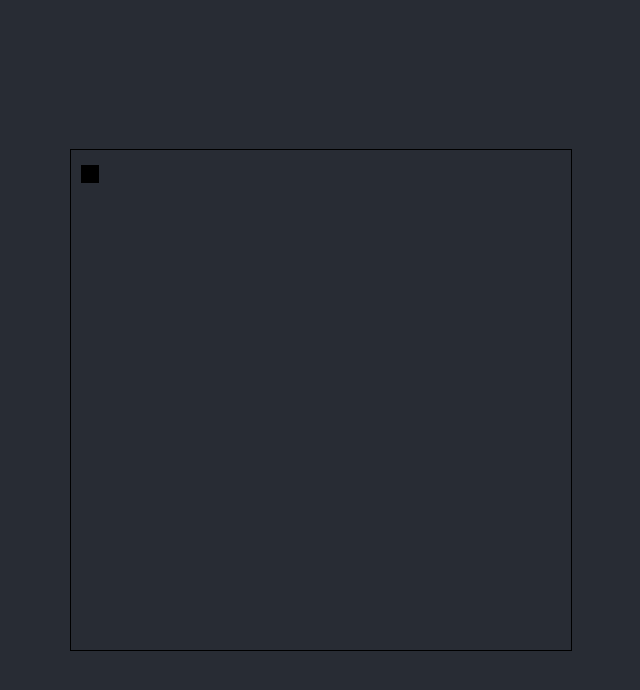
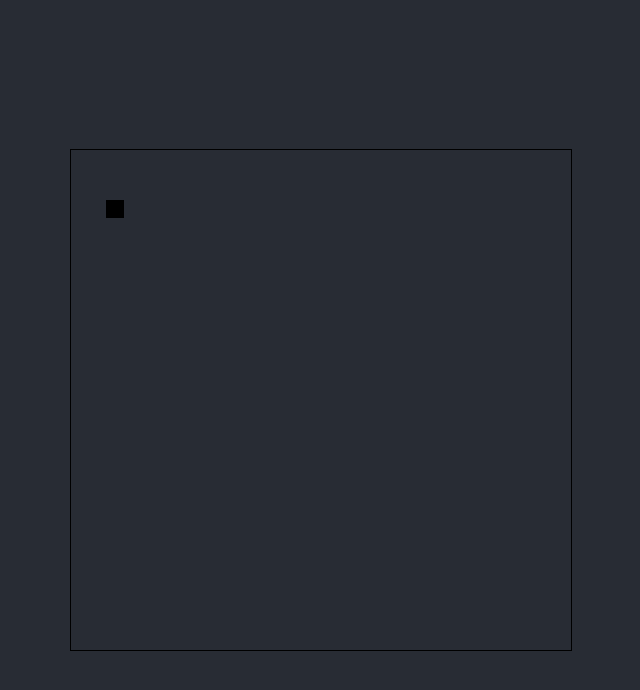
Before and after one commit to cs-unknown/FE, a React (Create React App) app in the folder cs-unknown/: page / in a window 1280 px wide. Shown: the top 690 px of the page, without its empty margins (319-959 px from the left). Built offline with nearby package versions, Linux system fonts and the light colour scheme.

Commit message:
can move rectangle around canvas using arrow keys

```diff
--- a/cs-unknown/src/App.js
+++ b/cs-unknown/src/App.js
@@ -12,8 +12,18 @@ function App() {
     <div className='App'>
       <header className='App-header'>
         <Switch>
-          <Route exact path='/' render={props => <Viewport />} />
+          <Route
+            exact
+            path='/'
+            render={props => <Viewport height={50} width={50} tileSize={10} />}
+          />
+          {/* <Route
+                exact path='/'
+                render={props => <Registration />}
+              />
+          */}
           {/* <Sidebar /> */}
+
           <Route exact path='/login' render={props => <Login {...props} />} />
           <PrivateRoute
             exact
--- a/cs-unknown/src/components/InputManager/InputManager.js
+++ b/cs-unknown/src/components/InputManager/InputManager.js
@@ -1,8 +1,8 @@
 class InputManager {
-  observer = []
+  observers = []
 
   subscribe(fn) {
-    this.observer.push(fn)
+    this.observers.push(fn)
   }
   unsubscribe(fn) {
     this.observers = this.observers.filter(subscriber => subscriber !== fn)
@@ -39,3 +39,5 @@ class InputManager {
     document.removeEventListener('keydown', this.handleKeys)
   }
 }
+
+export default InputManager
--- a/cs-unknown/src/components/Viewport/Viewport.js
+++ b/cs-unknown/src/components/Viewport/Viewport.js
@@ -1,28 +1,52 @@
 import React, { useEffect, useRef, useState } from 'react'
+import InputManager from '../InputManager/InputManager'
 
-const Viewport = props => {
-  // Height and width for displayed room (set locally or passed in as props)
-  const [height, setHeight] = useState('500')
-  const [width, setWidth] = useState('500')
+// Props create the room (height * tileSize)
+const Viewport = ({ height, width, tileSize }) => {
+  // Player character starting position
+  const [playerChar, setPlayerChar] = useState({ x: 35, y: 50 })
 
-  // Reference for canvas
+  // Reference canvas
   const canvasRef = useRef()
+
+  // Instantiate InputManager
+  let inputManager = new InputManager()
+
+  const handleInput = (action, data) => {
+    console.log(`handle input: ${action}:${JSON.stringify(data)}`)
+    let newPlayer = { ...playerChar }
+    newPlayer.x += data.x * tileSize
+    newPlayer.y += data.y * tileSize
+    setPlayerChar(newPlayer)
+  }
+
+  // Start input event listener
+  useEffect(() => {
+    console.log('Bind input')
+    inputManager.bindKeys()
+    inputManager.subscribe(handleInput)
+    // Close it on exit
+    return () => {
+      inputManager.unbindKeys()
+      inputManager.unsubscribe(handleInput)
+    }
+  })
 
   // Update canvas when state changes
   useEffect(() => {
     console.log('Draw to canvas')
     // Set context
     const ctx = canvasRef.current.getContext('2d')
-    ctx.clearRect(0, 0, width, height)
+    ctx.clearRect(0, 0, width * tileSize, height * tileSize)
     ctx.fillStyle = '#000'
-    ctx.fillRect(10, 15, 18, 18)
+    ctx.fillRect(playerChar.x, playerChar.y, 18, 18)
   })
 
   return (
     <canvas
       ref={canvasRef}
-      height={height}
-      width={width}
+      height={height * tileSize}
+      width={width * tileSize}
       style={{ border: '1px solid black' }}
     ></canvas>
   )
```
